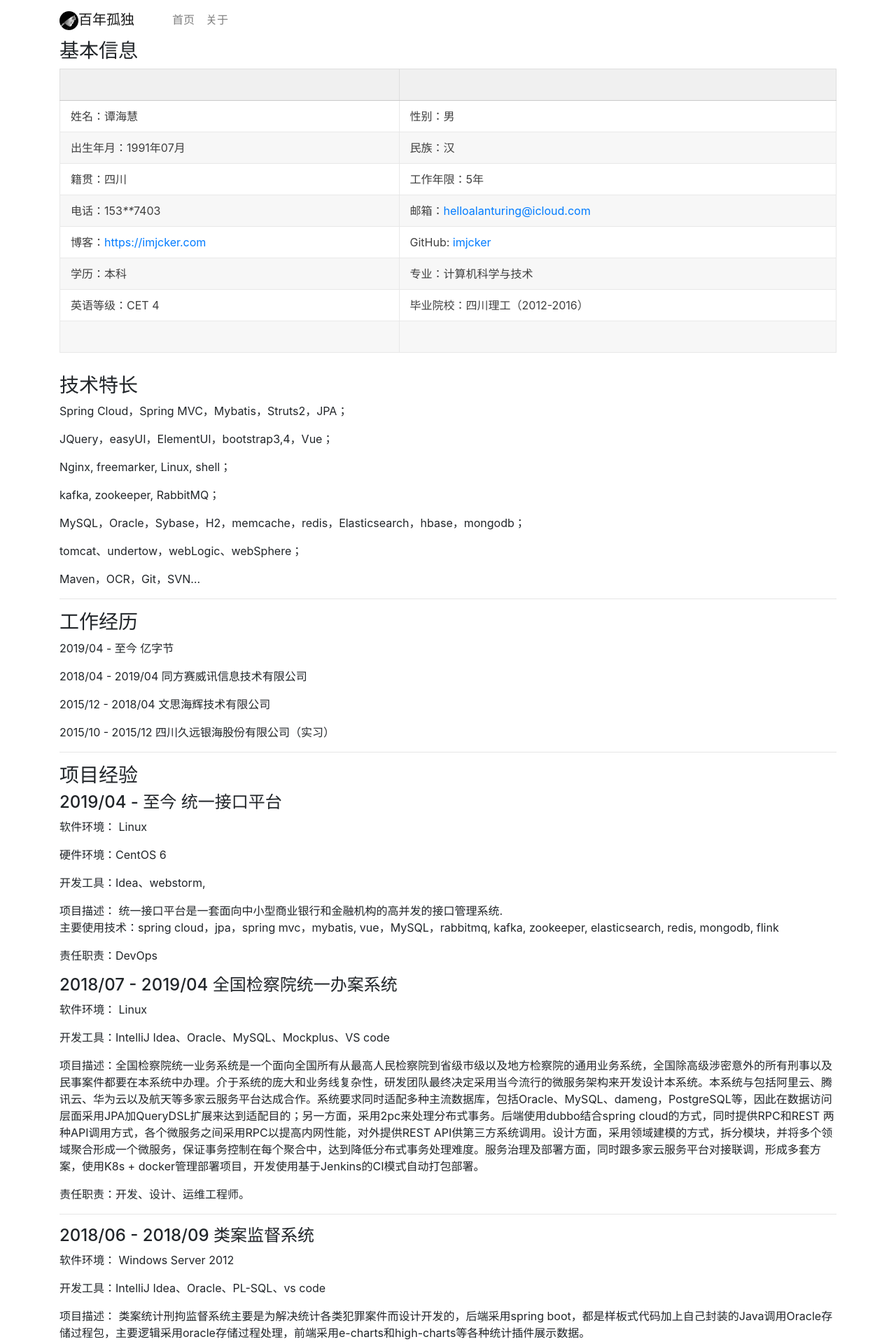
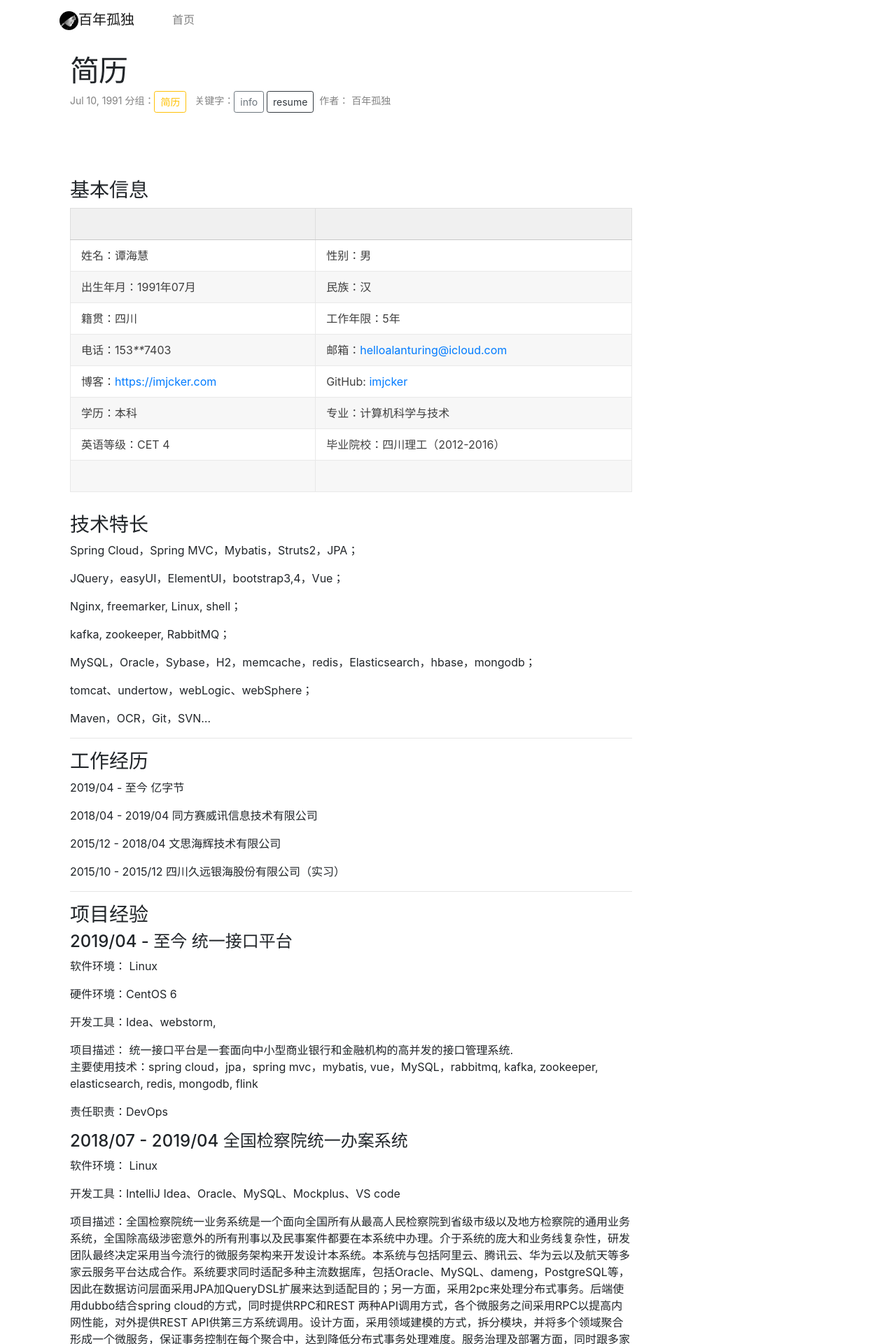
Before and after one commit to imjcker/imjcker.github.io, a Jekyll site: the page built from _posts/1991-07-10-resume.md, in a window 1280 px wide. Shown: the top 1920 px of the page at 70% size. Built offline with Jekyll 4.4.1, drawn with Linux system fonts in a browser that asks for light colours; some of the changed text lies outside the part shown.

Commit message:
增加tag探索💯

```diff
--- a/resume.md
+++ b/_posts/1991-07-10-resume.md
@@ -1,7 +1,8 @@
 ---
-layout: default
-title: 关于
-permalink: /resume
+layout: post
+title: 简历
+category: 简历
+tags: info resume
 ---
 
 ### 基本信息
--- a/_sass/minima/_base.scss
+++ b/_sass/minima/_base.scss
@@ -103,15 +103,15 @@ h1, h2, h3, h4, h5, h6 {
  * Links
  */
 a {
-  color: $brand-color;
+  color: $grey-color-dark;
   text-decoration: none;
 
   &:visited {
-    color: darken($brand-color, 15%);
+    color: darken($grey-color-dark, 15%);
   }
 
   &:hover {
-    color: $text-color;
+    color: $grey-color-dark;
     text-decoration: underline;
   }
 
--- a/_sass/minima/_layout.scss
+++ b/_sass/minima/_layout.scss
@@ -214,6 +214,8 @@
  */
 .post-header {
   margin-bottom: $spacing-unit;
+  padding-top: 24px;
+  padding-bottom: 48px;
 }
 
 .post-title {
```
Also changed, not shown: _posts/2020-11-17-es.md (+2 -0 lines).
